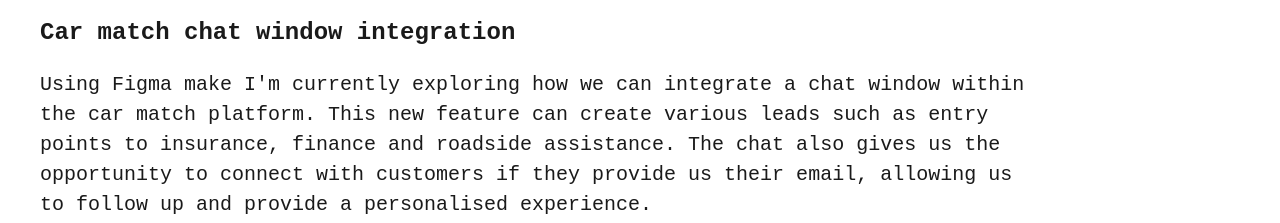
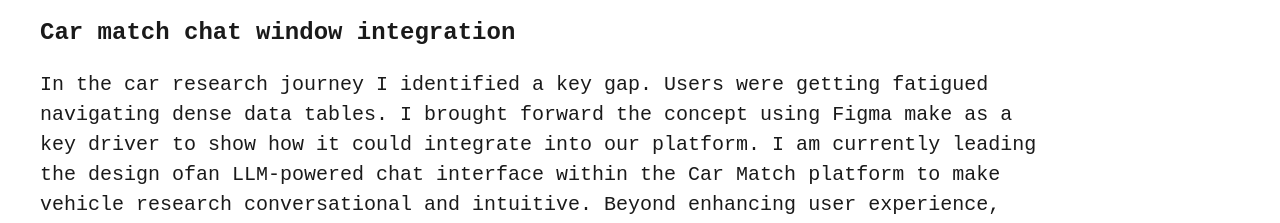
Before and after one commit to crystaltr/portfolio, a React (Create React App) app: page / in a window 1280 px wide. Shown: the part 714-937 px from the top of the page. Built offline with nearby package versions, Linux system fonts and the light colour scheme.

Commit message:
update car match dsecription

```diff
--- a/src/MainPage.jsx
+++ b/src/MainPage.jsx
@@ -42,9 +42,10 @@ class MainPage extends Component {
                                 <span className="tag">Vibe Coding</span>
                             </div>
                             <h3 className='project-title'>Car match chat window integration</h3>
-                            <p className='project-description'>Using Figma make I'm currently exploring how we can integrate a chat window within the car match platform.
-                                This new feature can create various leads such as entry points to insurance, finance and roadside assistance. The chat also gives us the opportunity
-                                to connect with customers if they provide us their email, allowing us to follow up and provide a personalised experience.
+                            <p className='project-description'>In the car research journey I identified a key gap. Users were getting fatigued navigating dense data tables.
+                                I brought forward the concept using Figma make as a key driver to show how it could integrate into our platform. I am currently leading the design ofan LLM-powered chat interface within the Car Match platform to make vehicle research conversational and intuitive.
+                                Beyond enhancing user experience, this initiative drives core business goals by boosting awareness of RACV’s extensive product suite.
+                                It seamlessly surfaces contextual cross-selling opportunities (such as insurance, finance, and roadside assistance) and captures user intent to enable personalized, long-term retention.
                             </p>
                         </div>
                     </div>
```
